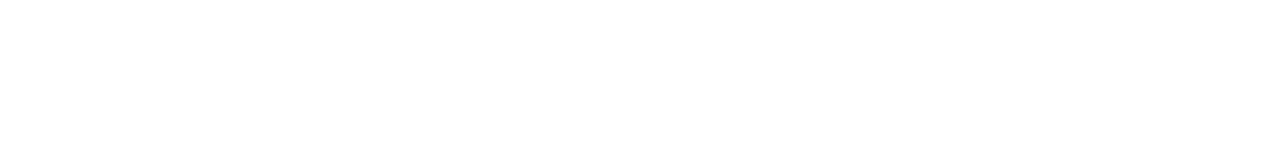
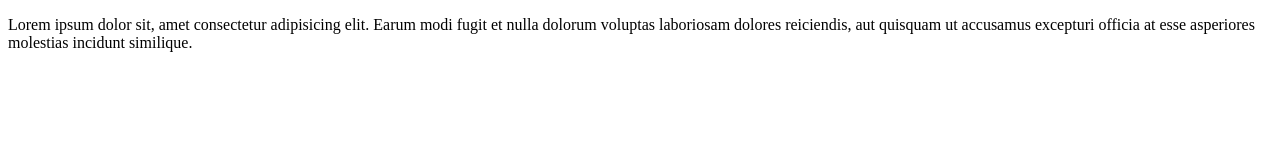
Before and after one commit to FedyaProg/test, a plain HTML site: page index.html in a window 1280 px wide. Drawn offline with Linux system fonts and the light colour scheme.

Commit message:
second test commit

```diff
--- a/index.html
+++ b/index.html
@@ -9,7 +9,7 @@
 
 
 
-
+   <p>Lorem ipsum dolor sit, amet consectetur adipisicing elit. Earum modi fugit et nulla dolorum voluptas laboriosam dolores reiciendis, aut quisquam ut accusamus excepturi officia at esse asperiores molestias incidunt similique.</p>
 
    <script src="script.js"></script>
 </body>
```
